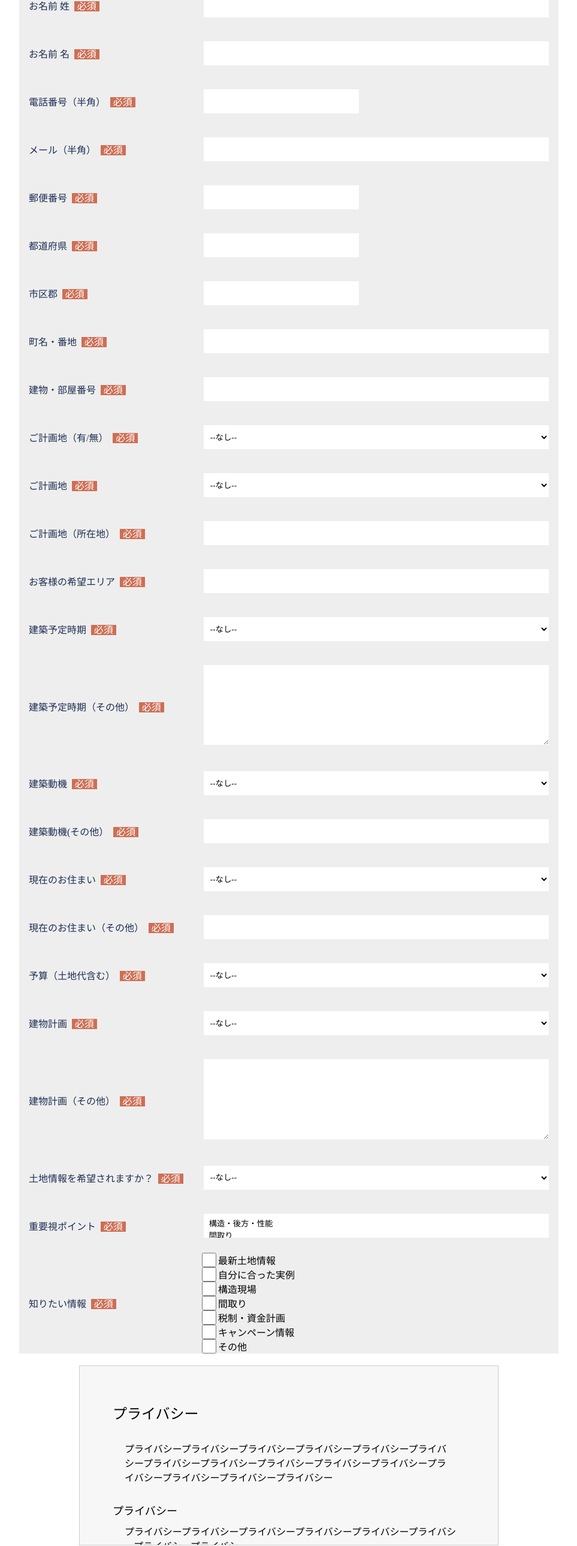
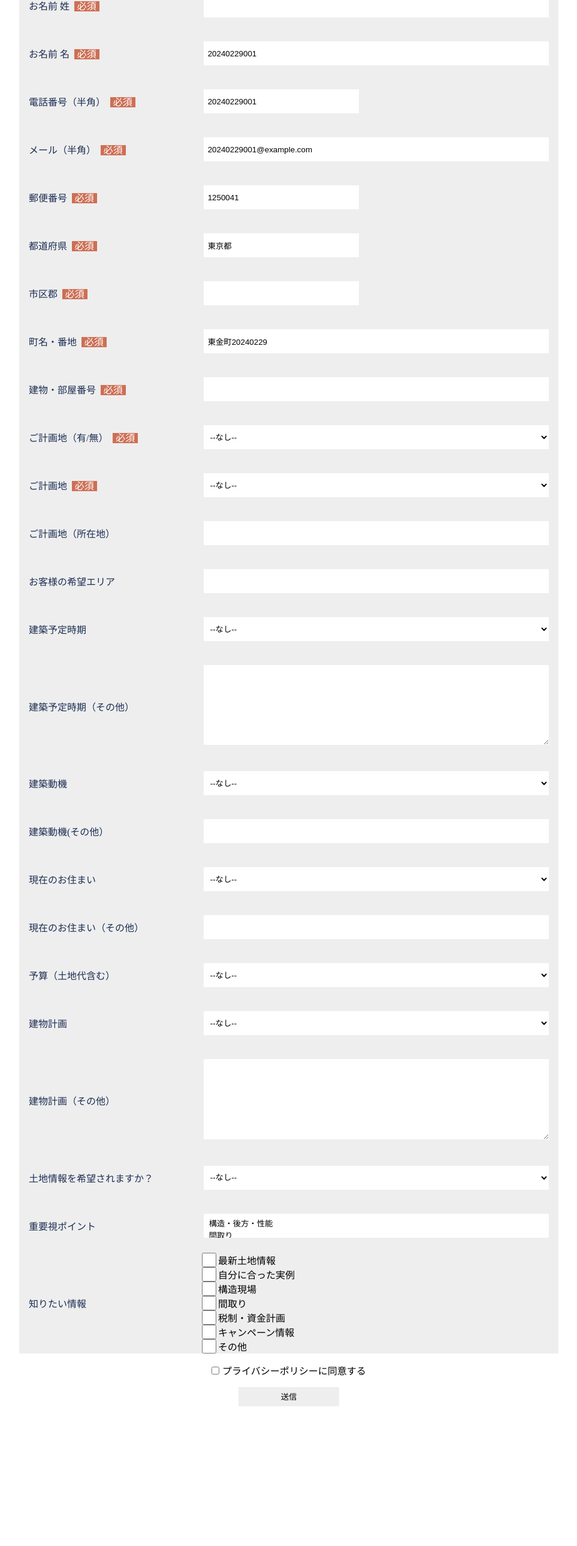
Before and after one commit to TakuyaKimishima/test_form, a plain HTML site: page index.html in a window 1280 px wide. Shown: the part 90-2668 px from the top of the page at 60% size, without its empty margins (158-1121 px from the left). After the commit the page ends 2435 px from the top, so only its background shows below. Drawn offline with Linux system fonts and the light colour scheme.

Commit message:
Update index.html

```diff
--- a/index.html
+++ b/index.html
@@ -23,55 +23,55 @@
                 <li>
                     <p class="title"><em>お名前 姓<span>必須</span></em></p>
                     <div class="box_det">
-                        <input  id="00NN000000G8Kwa" maxlength="40" name="00NN000000G8Kwa" size="20" type="text" class="wide"/>
+                        <input  id="00NN000000G8Kwa" maxlength="40" name="00NN000000G8Kwa" size="20" type="text" class="wide"　value="テス山"/>
                     </div>
                 </li>
                 <li>
                     <p class="title"><em>お名前 名<span>必須</span></em></p>
                     <div class="box_det">
-                        <input  id="00NN000000G8Kwf" maxlength="40" name="00NN000000G8Kwf" size="20" type="text" class="wide"/>
+                        <input  id="00NN000000G8Kwf" maxlength="40" name="00NN000000G8Kwf" size="20" type="text" class="wide" value="20240229001"/>
                     </div>
                 </li>
                 <li>
                     <p class="title"><em>電話番号（半角）<span>必須</span></em></p>
                     <div class="box_det">
-                        <input  id="phone" maxlength="40" name="phone" size="20" type="text" class="short" />
+                        <input  id="phone" maxlength="40" name="phone" size="20" type="text" class="short" value="20240229001" />
                     </div>
                 </li>
                 <li>
                     <p class="title"><em>メール（半角）<span>必須</span></em></p>
                     <div class="box_det">
-                        <input  id="email" maxlength="80" name="email" size="20" type="text" class="wide" />
+                        <input  id="email" maxlength="80" name="email" size="20" type="text" class="wide" value="20240229001@example.com"/>
                     </div>
                 </li>
                 <li>
                     <p class="title"><em>郵便番号<span>必須</span></em></p>
                     <div class="box_det">
-                        <input  id="00NN000000G8Kx4" maxlength="255" name="00NN000000G8Kx4" size="20" type="text" class="short" /><br>
+                        <input  id="00NN000000G8Kx4" maxlength="255" name="00NN000000G8Kx4" size="20" type="text" class="short" value="1250041" /><br>
                     </div>
                 </li>
                 <li>
                     <p class="title"><em>都道府県<span>必須</span></em></p>
                     <div class="box_det">
-                        <input  id="00NN000000G8Kwk" maxlength="255" name="00NN000000G8Kwk" size="20" type="text" class="short" /><br>
+                        <input  id="00NN000000G8Kwk" maxlength="255" name="00NN000000G8Kwk" size="20" type="text" class="short" value="東京都"/><br>
                     </div>
                 </li>
                 <li>
                     <p class="title"><em>市区郡<span>必須</span></em></p>
                     <div class="box_det">
-                        <input  id="00NN000000G8Kwp" maxlength="255" name="00NN000000G8Kwp" size="20" type="text" class="short" /><br>
+                        <input  id="00NN000000G8Kwp" maxlength="255" name="00NN000000G8Kwp" size="20" type="text" class="short"　value="葛飾区" /><br>
                     </div>
                 </li>
                 <li>
                     <p class="title"><em>町名・番地<span>必須</span></em></p>
                     <div class="box_det">
-                        <input  id="00NN000000G8Kwu" maxlength="255" name="00NN000000G8Kwu" size="20" type="text" class="wide" /><br>
+                        <input  id="00NN000000G8Kwu" maxlength="255" name="00NN000000G8Kwu" size="20" type="text" class="wide" value="東金町20240229"/><br>
                     </div>
                 </li>
                 <li>
                     <p class="title"><em>建物・部屋番号<span>必須</span></em></p>
                     <div class="box_det">
-                        <input  id="00NN000000G8Kwz" maxlength="255" name="00NN000000G8Kwz" size="20" type="text"class="wide" /><br>
+                        <input  id="00NN000000G8Kwz" maxlength="255" name="00NN000000G8Kwz" size="20" type="text"class="wide" value=""/><br>
                     </div>
                 </li>
                 <li>
@@ -99,19 +99,19 @@
                     </div>
                 </li>
                 <li>
-                    <p class="title"><em>ご計画地（所在地）<span>必須</span></em></p>
+                    <p class="title"><em>ご計画地（所在地）</em></p>
                     <div class="box_det">
                         <input  id="00NN000000G6Szl" maxlength="255" name="00NN000000G6Szl" size="20" type="text" class="wide" />
                     </div>
                 </li>
                 <li>
-                    <p class="title"><em>お客様の希望エリア<span>必須</span></em></p>
+                    <p class="title"><em>お客様の希望エリア </em></p>
                     <div class="box_det">
                         <input  id="00NN000000G6TPa" maxlength="255" name="00NN000000G6TPa" size="20" type="text" class="wide" />
                     </div>
                 </li>
                 <li>
-                    <p class="title"><em>建築予定時期<span>必須</span></em></p>
+                    <p class="title"><em>建築予定時期 </em></p>
                     <div class="box_det">
                         <select  id="00NN000000G6Szg" name="00NN000000G6Szg" title="建築予定時期">
                             <option value="">--なし--</option>
@@ -123,13 +123,13 @@
                     </div>
                 </li>
                 <li>
-                    <p class="title"><em>建築予定時期（その他）<span>必須</span></em></p>
+                    <p class="title"><em>建築予定時期（その他）</em></p>
                     <div class="box_det">
                         <textarea  id="00NN000000FfvwC" name="00NN000000FfvwC" rows="5" type="text" wrap="soft"></textarea>
                     </div>
                 </li>
                 <li>
-                    <p class="title"><em>建築動機<span>必須</span></em></p>
+                    <p class="title"><em>建築動機 </em></p>
                     <div class="box_det">
                         <select  id="00NN000000G6Szk" name="00NN000000G6Szk" title="建築動機">
                             <option value="">--なし--</option>
@@ -143,13 +143,13 @@
                     </div>
                 </li>
                 <li>
-                    <p class="title"><em>建築動機(その他）<span>必須</span></em></p>
+                    <p class="title"><em>建築動機(その他）</em></p>
                     <div class="box_det">
                         <input  id="00NN000000G6Szj" maxlength="255" name="00NN000000G6Szj" size="20" type="text" class="wide" />
                     </div>
                 </li>
                 <li>
-                    <p class="title"><em>現在のお住まい<span>必須</span></span></em></p>
+                    <p class="title"><em>現在のお住まい </em></p>
                     <div class="box_det">
                         <select  id="00NN000000G6UhI" name="00NN000000G6UhI" title="現在のお住まい">
                             <option value="">--なし--</option>
@@ -163,13 +163,13 @@
                     </div>
                 </li>
                 <li>
-                    <p class="title"><em>現在のお住まい（その他）<span>必須</span></em></p>
+                    <p class="title"><em>現在のお住まい（その他）</em></p>
                     <div class="box_det">
                         <input  id="00NN000000FszlO" maxlength="80" name="00NN000000FszlO" size="20" type="text" class="wide" />
                     </div>
                 </li>
                 <li>
-                    <p class="title"><em>予算（土地代含む）<span>必須</span></em></p>
+                    <p class="title"><em>予算（土地代含む）</em></p>
                     <div class="box_det">
                         <select  id="00NN000000G6Szm" name="00NN000000G6Szm" title="予算（土地代含む）">
                             <option value="">--なし--</option>
@@ -187,7 +187,7 @@
                     </div>
                 </li>
                 <li>
-                    <p class="title"><em>建物計画<span>必須</span></em></p>
+                    <p class="title"><em>建物計画 </em></p>
                     <div class="box_det">
                         <select  id="00NN000000G6Szi" name="00NN000000G6Szi" title="建物計画">
                             <option value="">--なし--</option>
@@ -201,13 +201,13 @@
                     </div>
                 </li>
                 <li>
-                    <p class="title"><em>建物計画（その他）<span>必須</span></em></p>
+                    <p class="title"><em>建物計画（その他）</em></p>
                     <div class="box_det">
                         <textarea  id="00NN000000FvJ0s" name="00NN000000FvJ0s" rows="5" type="text" wrap="soft"></textarea>
                     </div>
                 </li>
                 <li>
-                    <p class="title"><em>土地情報を希望されますか？<span>必須</span></em></p>
+                    <p class="title"><em>土地情報を希望されますか？</em></p>
                     <div class="box_det">
                         <select  id="00NN000000FfvwZ" name="00NN000000FfvwZ" title="土地情報を希望されますか？">
                             <option value="">--なし--</option>
@@ -217,7 +217,7 @@
                     </div>
                 </li>
                 <li>
-                    <p class="title"><em>重要視ポイント<span>必須</span></em></p>
+                    <p class="title"><em>重要視ポイント</em></p>
                     <div class="box_det">
                         <select  id="00NN000000G6Sze" multiple="multiple" name="00NN000000G6Sze" title="重要視ポイント">
                             <option value="構造・後方・性能">構造・後方・性能</option>
@@ -232,7 +232,7 @@
                 </li>
 
                 <li>
-                    <p class="title"><em>知りたい情報<span>必須</span></em></p>
+                    <p class="title"><em>知りたい情報 </em></p>
                     <div class="container">
                         <input  type="checkbox" id="00NN000000G6Ugy"  name="00NN000000G6Ugy"value="最新土地情報">最新土地情報 </input>
                         <input  type="checkbox" id="00NN000000G6Ugy"  name="00NN000000G6Ugy"  value="自分に合った実例">自分に合った実例</input>
@@ -244,26 +244,6 @@
                     </div>
                 </li>
             </ul>
-            <div class="con_pri">
-                <div class="box_pri">
-                    <div class="box_tori">
-                        <h4>プライバシー</h4>
-                        <p class="txt">プライバシープライバシープライバシープライバシープライバシープライバシープライバシープライバシープライバシープライバシープライバシープライバシープライバシープライバシープライバシー</p>
-                    </div>
-                    <div class="box_num">
-                        <h4>プライバシー</h4>
-                        <p class="txt">プライバシープライバシープライバシープライバシープライバシープライバシープライバシープライバシー</p>
-                    </div>
-                    <div class="box_num">
-                        <h4>プライバシー</h4>
-                        <p class="txt">プライバシープライバシープライバシープライバシープライバシープライバシープライバシープライバシー</p>
-                    </div>
-                    <div class="box_num">
-                        <h4>プライバシー</h4>
-                        <p class="txt">プライバシープライバシープライバシープライバシープライバシープライバシープライバシープライバシー</p>
-                    </div>
-                </div>
-            </div>
             <div class="box_check">
                 <label>
                     <input type="checkbox" name="acceptance-714" value="1" aria-invalid="false" class="agree"><span class="check">プライバシーポリシーに同意する</span>
@@ -276,9 +256,9 @@
     </div>
 
     <script type="text/javascript">
-        piAId = '601141';
-        piCId = '8363';
-        piHostname = 'pi.pardot.com';
+    piAId = '541443';
+    piCId = '276684';
+    piHostname = 'pi.demo.pardot.com';
 
     (function() {
     	function async_load(){
```
Lines whose indentation alone changed are shown as unchanged.
